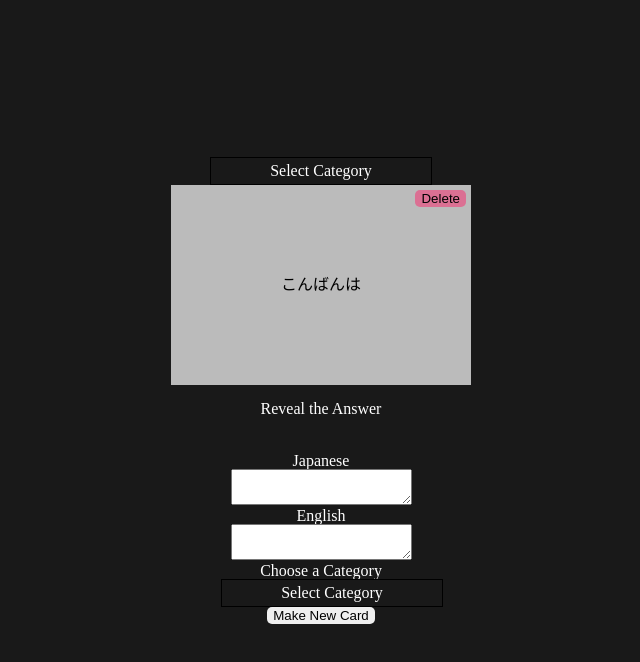
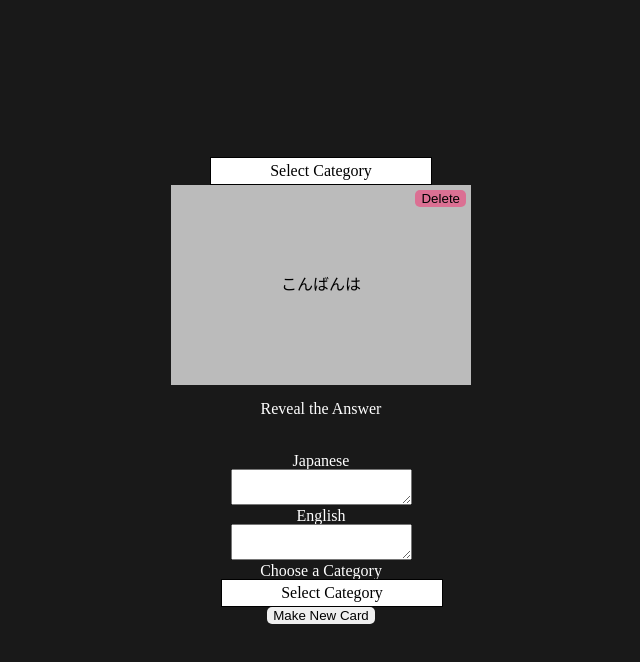
Before and after one commit to DerekPixel/japanese-flashcards, a React (Create React App) app: page / in a window 1280 px wide. Shown: the top 662 px of the page, without its empty margins (319-959 px from the left). Built offline with nearby package versions, Linux system fonts and the light colour scheme.

Commit message:
changed a couple colours

```diff
--- a/src/css/categoryDropDown.css
+++ b/src/css/categoryDropDown.css
@@ -1,5 +1,7 @@
 .dropdown {
-  background-color: rgb(25, 25, 25);
+  /* background-color: rgb(25, 25, 25); */
+  background-color: white;
+  color: black;
   position: relative;
   width: 222px;
 }
@@ -18,7 +20,8 @@
 }
 
 .dropdown-list {
-  background-color: rgb(25, 25, 25);
+  /* background-color: rgb(25, 25, 25); */
+  background-color: white;
   border: 1px black solid;
   border-top: none;
   max-height: 150px;
```
